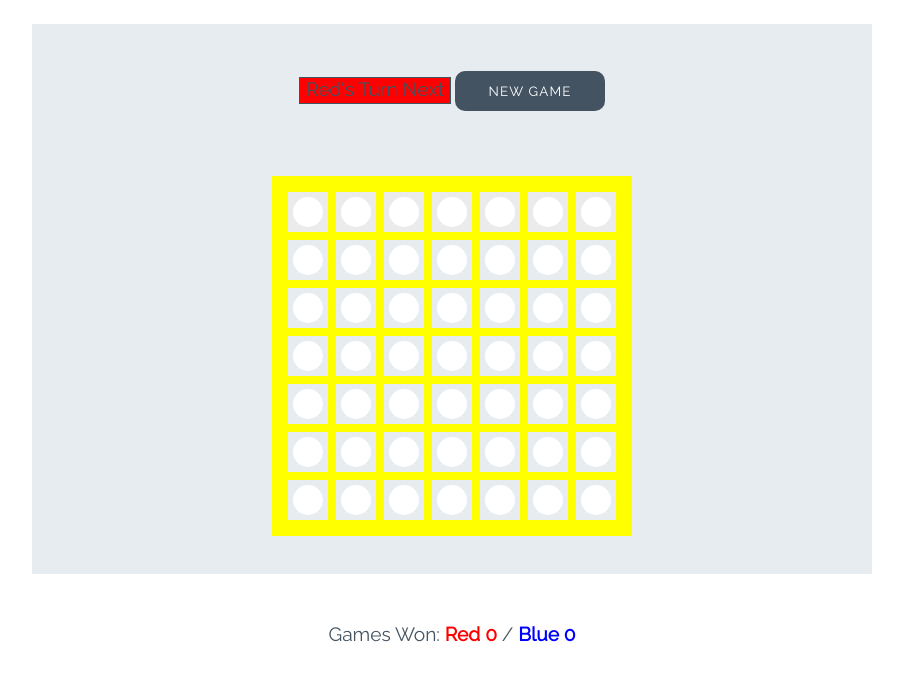
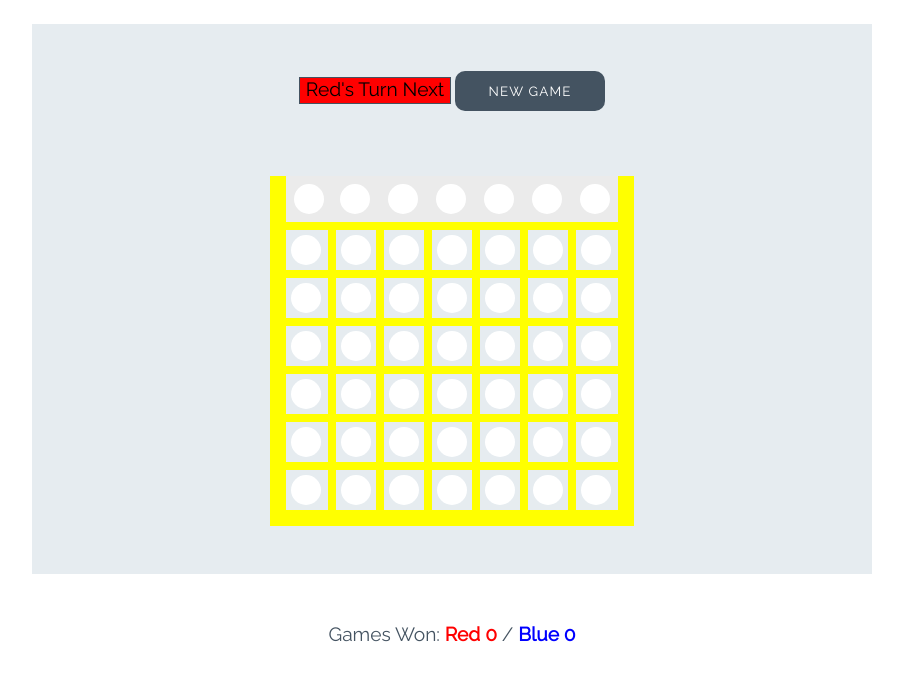
Before and after one commit to NigelFell/CI_MS2_FourInALine, a plain HTML site: page index.html in a window 1280 px wide. Shown: the part 79-760 px from the top of the page, without its empty margins (188-1091 px from the left). Drawn offline with Linux system fonts and the light colour scheme.

Commit message:
feat: remove top and internal borders from table header

```diff
--- a/assets/css/style.css
+++ b/assets/css/style.css
@@ -40,7 +40,8 @@ body {
 
 #whos-next {
     border: 1px solid #445361;
-    color: #445361;
+    /* color: #445361; */
+    color: black;
     display: inline-block;
     height: 25px;
     width: 150px;
@@ -62,6 +63,7 @@ body {
     letter-spacing: 1px;
     font-size: 0.8rem;
     margin: 5px auto;
+    border-top: 0;
 }
 
 #game-board td, th {
@@ -71,6 +73,9 @@ body {
 
 #game-board th {
     background-color: rgb(235,235,235);
+    border: 0;
+    padding: 8px;
+    /* border-top: 0; */
 }
 
 #game-board td {
@@ -78,11 +83,12 @@ body {
 }
 
 .counter {
-    background-color:white;
-    display:block;
+    background-color: white;
+    display: block;
     height:30px;
-    width:30px;
-    border-radius:50%;
+    width: 30px;
+    /* width: 100%; */
+    border-radius: 50%;
     /* border:5px solid #000; */
     /* margin:auto; */
     /* color:#fff; */
--- a/assets/js/script.js
+++ b/assets/js/script.js
@@ -113,7 +113,7 @@ function buildGameTable() {
   `;
   for (let col = 0; col < 7; col++) {
     theadHtml += `
-        <th><span class="counter"></span></th>
+        <th><span class="counter no-border"></span></th>
     `;
   }
   theadHtml += `
```
